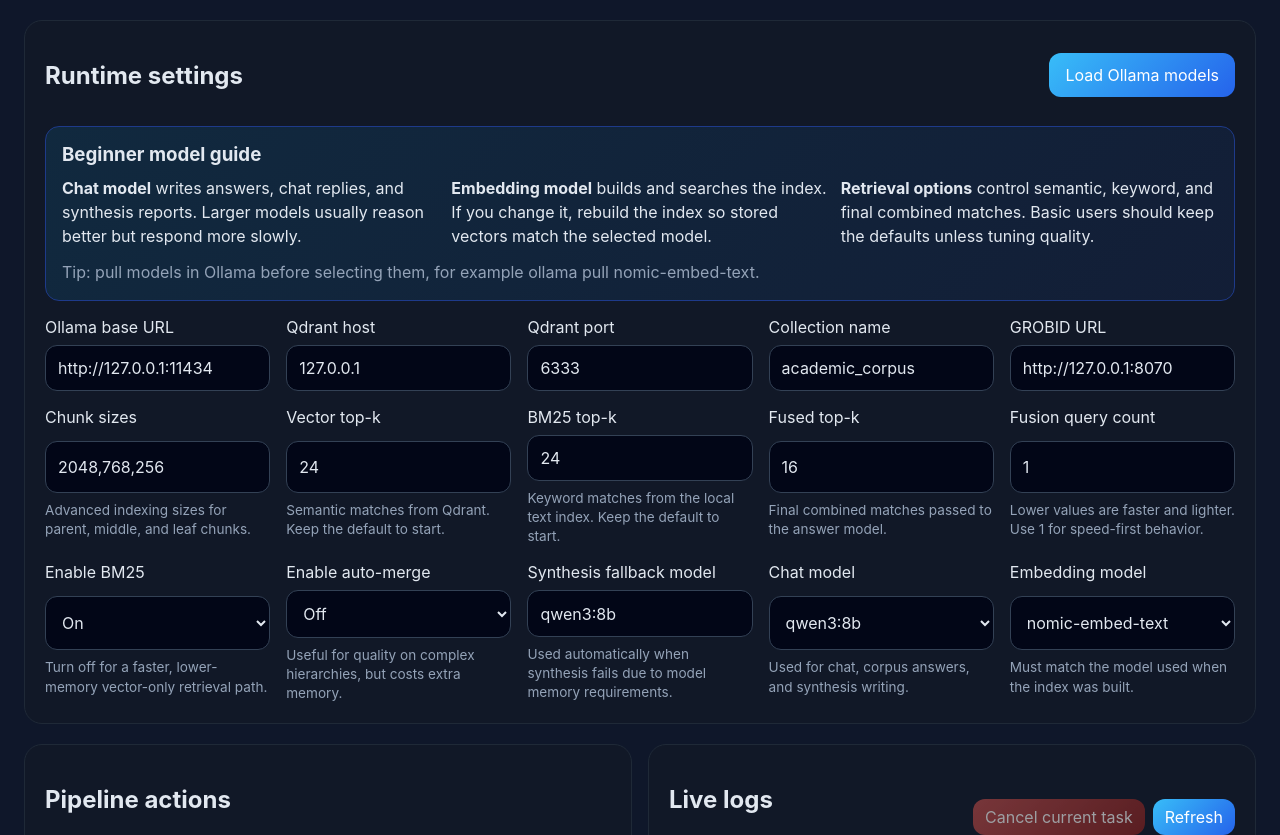
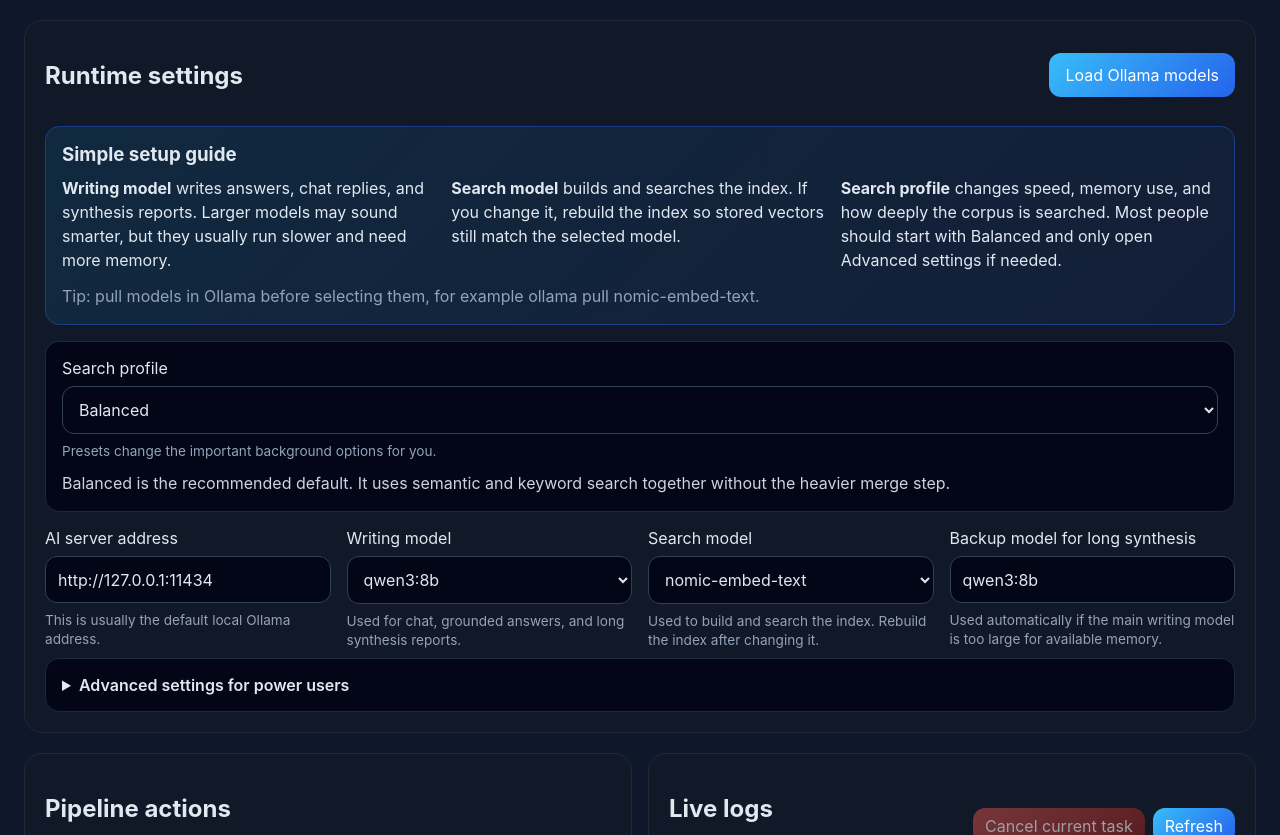
Before and after one commit to tahamoeini/article-writer, a FastAPI app: page / in a window 1280 px wide. Shown: the part 199-1034 px from the top of the page. Run offline with FastAPI, Linux system fonts and the light colour scheme; data that the repository does not hold is empty.

Commit message:
Implement runtime presets for search settings and enhance synthesis fallback mechanism

```diff
--- a/static/app.js
+++ b/static/app.js
@@ -12,6 +12,55 @@
 let chatMessages = [];
 let lastLogText = "";
 const TASK_POLL_INTERVAL_MS = 1500;
+const PRESET_FIELD_MAP = {
+  VECTOR_TOP_K: "vector-top-k",
+  BM25_TOP_K: "bm25-top-k",
+  FUSED_TOP_K: "fused-top-k",
+  FUSION_NUM_QUERIES: "fusion-num-queries",
+  ENABLE_BM25: "enable-bm25",
+  ENABLE_AUTO_MERGE: "enable-auto-merge",
+};
+const PRESET_OPTIONS = {
+  balanced: {
+    summary:
+      "Balanced is the recommended default. It uses semantic and keyword search together without the heavier merge step.",
+    values: {
+      VECTOR_TOP_K: "24",
+      BM25_TOP_K: "24",
+      FUSED_TOP_K: "16",
+      FUSION_NUM_QUERIES: "1",
+      ENABLE_BM25: "1",
+      ENABLE_AUTO_MERGE: "0",
+    },
+  },
+  fast: {
+    summary:
+      "Faster and lighter uses fewer search candidates and disables extra keyword and merge work to save time and memory.",
+    values: {
+      VECTOR_TOP_K: "12",
+      BM25_TOP_K: "8",
+      FUSED_TOP_K: "8",
+      FUSION_NUM_QUERIES: "1",
+      ENABLE_BM25: "0",
+      ENABLE_AUTO_MERGE: "0",
+    },
+  },
+  deep: {
+    summary:
+      "Deeper search spends more time searching and combining evidence. Use it when answer quality matters more than speed.",
+    values: {
+      VECTOR_TOP_K: "24",
+      BM25_TOP_K: "24",
+      FUSED_TOP_K: "18",
+      FUSION_NUM_QUERIES: "2",
+      ENABLE_BM25: "1",
+      ENABLE_AUTO_MERGE: "1",
+    },
+  },
+};
+
+const runtimePresetEl = document.getElementById("runtime-preset");
+const runtimePresetSummaryEl = document.getElementById("runtime-preset-summary");
 
 function currentSettings() {
   return {
@@ -74,6 +123,48 @@
     select.appendChild(option);
   });
   select.value = currentValue || options[0];
+}
+
+function settingControlValue(controlId) {
+  return document.getElementById(controlId).value.trim();
+}
+
+function detectRuntimePreset() {
+  for (const [presetName, preset] of Object.entries(PRESET_OPTIONS)) {
+    const matches = Object.entries(preset.values).every(
+      ([settingKey, expectedValue]) => settingControlValue(PRESET_FIELD_MAP[settingKey]) === expectedValue
+    );
+    if (matches) {
+      return presetName;
+    }
+  }
+  return "custom";
+}
+
+function updateRuntimePresetSummary() {
+  const presetName = detectRuntimePreset();
+  runtimePresetEl.value = presetName;
+  if (presetName === "custom") {
+    runtimePresetSummaryEl.textContent =
+      "Custom keeps your manual tuning. Use this only if you want direct control over the advanced search settings.";
+    return;
+  }
+
+  runtimePresetSummaryEl.textContent = PRESET_OPTIONS[presetName].summary;
+}
+
+function applyRuntimePreset(presetName) {
+  const preset = PRESET_OPTIONS[presetName];
+  if (!preset) {
+    updateRuntimePresetSummary();
+    return;
+  }
+
+  Object.entries(preset.values).forEach(([settingKey, nextValue]) => {
+    document.getElementById(PRESET_FIELD_MAP[settingKey]).value = nextValue;
+  });
+
+  updateRuntimePresetSummary();
 }
 
 async function withButtonBusy(buttonId, busyText, action) {
@@ -334,6 +425,14 @@
 document.getElementById("health-button").addEventListener("click", checkHealth);
 document.getElementById("refresh-tasks-button").addEventListener("click", refreshTasks);
 cancelTaskButtonEl.addEventListener("click", cancelCurrentTask);
+runtimePresetEl.addEventListener("change", () => {
+  if (runtimePresetEl.value !== "custom") {
+    applyRuntimePreset(runtimePresetEl.value);
+    return;
+  }
+
+  updateRuntimePresetSummary();
+});
 document.getElementById("refresh-pdfs-button").addEventListener("click", loadPdfFiles);
 document.getElementById("select-all-pdfs-button").addEventListener("click", () => {
   Array.from(pdfFileListEl.options).forEach((option) => {
@@ -384,6 +483,13 @@
   withButtonBusy("chat-button", "Sending...", sendChatMessage)
 );
 
+Object.values(PRESET_FIELD_MAP).forEach((controlId) => {
+  const control = document.getElementById(controlId);
+  control.addEventListener("input", updateRuntimePresetSummary);
+  control.addEventListener("change", updateRuntimePresetSummary);
+});
+
 renderChat();
+updateRuntimePresetSummary();
 loadPdfFiles();
 refreshTasks();
--- a/static/styles.css
+++ b/static/styles.css
@@ -124,6 +124,45 @@
 
 .guide-note {
   margin-top: 12px;
+}
+
+.preset-card,
+.advanced-settings {
+  background: #020617;
+  border: 1px solid #1e293b;
+  border-radius: 14px;
+  padding: 16px;
+}
+
+.preset-card {
+  display: grid;
+  gap: 10px;
+  margin-bottom: 16px;
+}
+
+.preset-summary,
+.advanced-note {
+  margin: 0;
+  color: #cbd5e1;
+  line-height: 1.5;
+}
+
+.advanced-settings {
+  margin-top: 8px;
+}
+
+.advanced-settings summary {
+  cursor: pointer;
+  font-weight: 600;
+  color: #e2e8f0;
+}
+
+.advanced-settings[open] summary {
+  margin-bottom: 12px;
+}
+
+.advanced-note {
+  margin-bottom: 16px;
 }
 
 input,
--- a/templates/index.html
+++ b/templates/index.html
@@ -28,19 +28,19 @@
           <button id="models-button" type="button">Load Ollama models</button>
         </div>
         <div class="guide-card" aria-label="Model selection guide">
-          <h3>Beginner model guide</h3>
+          <h3>Simple setup guide</h3>
           <div class="guide-grid">
             <p>
-              <strong>Chat model</strong> writes answers, chat replies, and synthesis reports.
-              Larger models usually reason better but respond more slowly.
+              <strong>Writing model</strong> writes answers, chat replies, and synthesis reports.
+              Larger models may sound smarter, but they usually run slower and need more memory.
             </p>
             <p>
-              <strong>Embedding model</strong> builds and searches the index. If you change it,
-              rebuild the index so stored vectors match the selected model.
+              <strong>Search model</strong> builds and searches the index. If you change it,
+              rebuild the index so stored vectors still match the selected model.
             </p>
             <p>
-              <strong>Retrieval options</strong> control semantic, keyword, and final combined
-              matches. Basic users should keep the defaults unless tuning quality.
+              <strong>Search profile</strong> changes speed, memory use, and how deeply the corpus is searched.
+              Most people should start with Balanced and only open Advanced settings if needed.
             </p>
           </div>
           <p class="guide-note">
@@ -48,88 +48,114 @@
             <code>ollama pull nomic-embed-text</code>.
           </p>
         </div>
+
+        <div class="preset-card">
+          <label>
+            Search profile
+            <select id="runtime-preset">
+              <option value="balanced">Balanced</option>
+              <option value="fast">Faster and lighter</option>
+              <option value="deep">Deeper search</option>
+              <option value="custom">Custom</option>
+            </select>
+            <small>Presets change the important background options for you.</small>
+          </label>
+          <p id="runtime-preset-summary" class="preset-summary"></p>
+        </div>
+
+        <div class="settings-grid settings-grid-simple">
+          <label>
+            AI server address
+            <input id="ollama-base-url" value="{{ defaults.ollama_base_url }}" />
+            <small>This is usually the default local Ollama address.</small>
+          </label>
+          <label>
+            Writing model
+            <select id="chat-model">
+              <option value="{{ defaults.ollama_chat_model }}">{{ defaults.ollama_chat_model }}</option>
+            </select>
+            <small>Used for chat, grounded answers, and long synthesis reports.</small>
+          </label>
+          <label>
+            Search model
+            <select id="embed-model">
+              <option value="{{ defaults.ollama_embed_model }}">{{ defaults.ollama_embed_model }}</option>
+            </select>
+            <small>Used to build and search the index. Rebuild the index after changing it.</small>
+          </label>
+          <label>
+            Backup model for long synthesis
+            <input id="synthesis-fallback-model" value="{{ defaults.synthesis_fallback_model }}" />
+            <small>Used automatically if the main writing model is too large for available memory.</small>
+          </label>
+        </div>
+
+        <details class="advanced-settings">
+          <summary>Advanced settings for power users</summary>
+          <p class="advanced-note">
+            These controls are still available, but the preset above is usually enough for everyday use.
+          </p>
           <div class="settings-grid">
             <label>
-            Ollama base URL
-            <input id="ollama-base-url" value="{{ defaults.ollama_base_url }}" />
-          </label>
-          <label>
-            Qdrant host
+              Search database host
               <input id="qdrant-host" value="{{ defaults.qdrant_host }}" />
             </label>
             <label>
-            Qdrant port
+              Search database port
               <input id="qdrant-port" value="{{ defaults.qdrant_port }}" />
             </label>
             <label>
-            Collection name
+              Corpus collection name
               <input id="collection-name" value="{{ defaults.collection_name }}" />
             </label>
             <label>
-            GROBID URL
+              PDF metadata service address
               <input id="grobid-url" value="{{ defaults.grobid_base_url }}" />
             </label>
             <label>
-            Chunk sizes
-            <input id="chunk-sizes" value="{{ defaults.chunk_sizes }}" />
-            <small>Advanced indexing sizes for parent, middle, and leaf chunks.</small>
+              Meaning matches to check
+              <input id="vector-top-k" value="{{ defaults.vector_top_k }}" />
+              <small>How many semantic matches to inspect from the vector index.</small>
             </label>
             <label>
-            Vector top-k
-            <input id="vector-top-k" value="{{ defaults.vector_top_k }}" />
-            <small>Semantic matches from Qdrant. Keep the default to start.</small>
+              Keyword matches to check
+              <input id="bm25-top-k" value="{{ defaults.bm25_top_k }}" />
+              <small>How many classic keyword matches to inspect.</small>
             </label>
             <label>
-            BM25 top-k
-            <input id="bm25-top-k" value="{{ defaults.bm25_top_k }}" />
-            <small>Keyword matches from the local text index. Keep the default to start.</small>
+              Final passages to use
+              <input id="fused-top-k" value="{{ defaults.fused_top_k }}" />
+              <small>How many passages are finally sent to the writing model.</small>
             </label>
             <label>
-            Fused top-k
-            <input id="fused-top-k" value="{{ defaults.fused_top_k }}" />
-            <small>Final combined matches passed to the answer model.</small>
+              Extra search rewrites
+              <input id="fusion-num-queries" type="number" min="1" max="4" value="{{ defaults.fusion_num_queries }}" />
+              <small>Higher values search more deeply, but are slower and heavier.</small>
             </label>
             <label>
-            Fusion query count
-            <input id="fusion-num-queries" type="number" min="1" max="4" value="{{ defaults.fusion_num_queries }}" />
-            <small>Lower values are faster and lighter. Use 1 for speed-first behavior.</small>
+              Include keyword search
+              <select id="enable-bm25">
+                <option value="1" {% if defaults.enable_bm25 %}selected{% endif %}>Yes</option>
+                <option value="0" {% if not defaults.enable_bm25 %}selected{% endif %}>No</option>
+              </select>
+              <small>Turn this off for a faster, lighter vector-only search path.</small>
             </label>
             <label>
-            Enable BM25
-            <select id="enable-bm25">
-              <option value="1" {% if defaults.enable_bm25 %}selected{% endif %}>On</option>
-              <option value="0" {% if not defaults.enable_bm25 %}selected{% endif %}>Off</option>
+              Merge nearby passages
+              <select id="enable-auto-merge">
+                <option value="1" {% if defaults.enable_auto_merge %}selected{% endif %}>Yes</option>
+                <option value="0" {% if not defaults.enable_auto_merge %}selected{% endif %}>No</option>
               </select>
-            <small>Turn off for a faster, lower-memory vector-only retrieval path.</small>
+              <small>Can improve long answers, but costs more memory.</small>
             </label>
             <label>
-            Enable auto-merge
-            <select id="enable-auto-merge">
-              <option value="1" {% if defaults.enable_auto_merge %}selected{% endif %}>On</option>
-              <option value="0" {% if not defaults.enable_auto_merge %}selected{% endif %}>Off</option>
-            </select>
-            <small>Useful for quality on complex hierarchies, but costs extra memory.</small>
+              Index chunk sizes
+              <input id="chunk-sizes" value="{{ defaults.chunk_sizes }}" />
+              <small>Advanced indexing sizes for large, medium, and small chunks.</small>
             </label>
-          <label>
-            Synthesis fallback model
-            <input id="synthesis-fallback-model" value="{{ defaults.synthesis_fallback_model }}" />
-            <small>Used automatically when synthesis fails due to model memory requirements.</small>
-          </label>
-          <label>
-            Chat model
-            <select id="chat-model">
-              <option value="{{ defaults.ollama_chat_model }}">{{ defaults.ollama_chat_model }}</option>
-            </select>
-            <small>Used for chat, corpus answers, and synthesis writing.</small>
-          </label>
-          <label>
-            Embedding model
-            <select id="embed-model">
-              <option value="{{ defaults.ollama_embed_model }}">{{ defaults.ollama_embed_model }}</option>
-            </select>
-            <small>Must match the model used when the index was built.</small>
           </label>
           </div>
+        </details>
       </section>
 
       <section class="two-column">
```
Also changed, not shown: scripts/synthesis.py (+40 -2 lines), tests/test_server.py (+35 -2 lines). Lines whose indentation alone changed are shown as unchanged.
